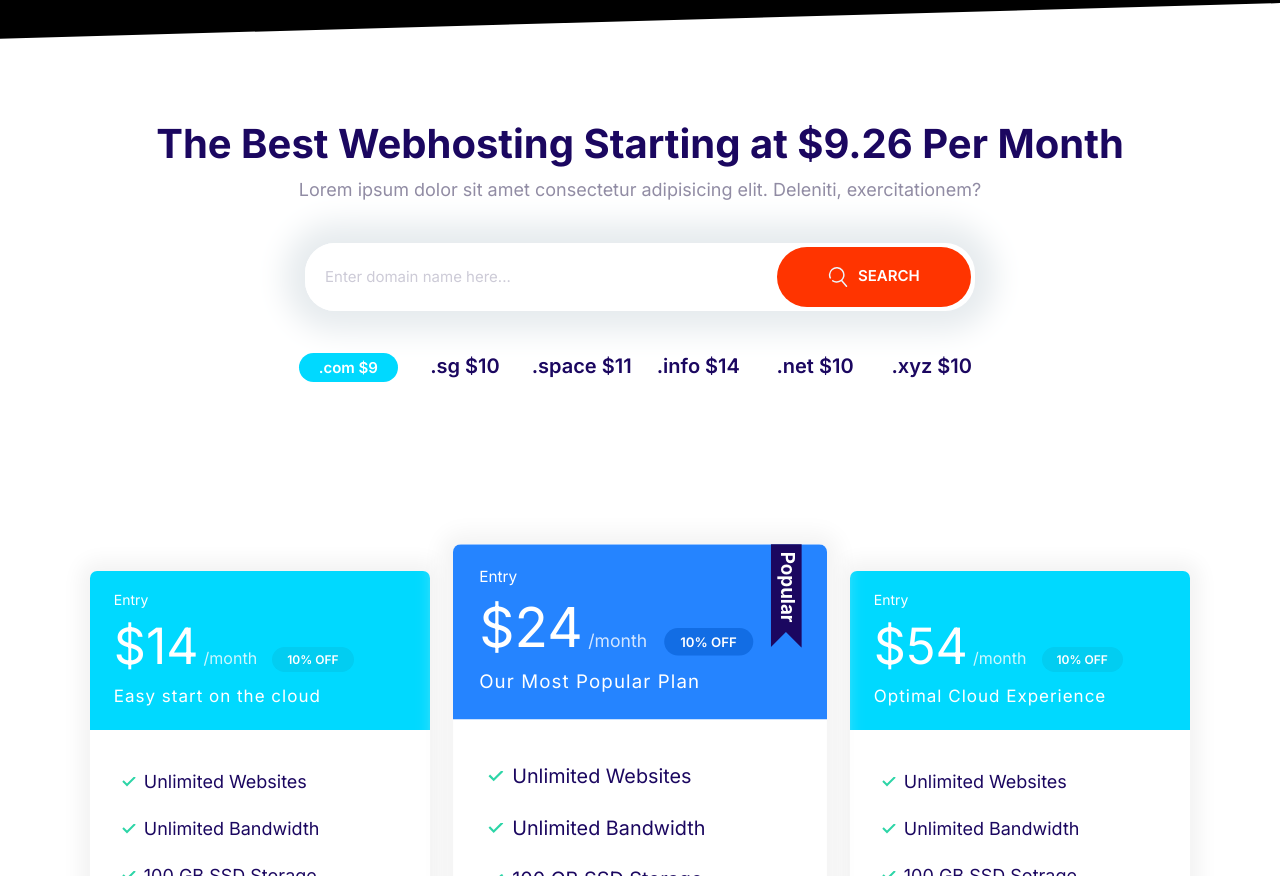
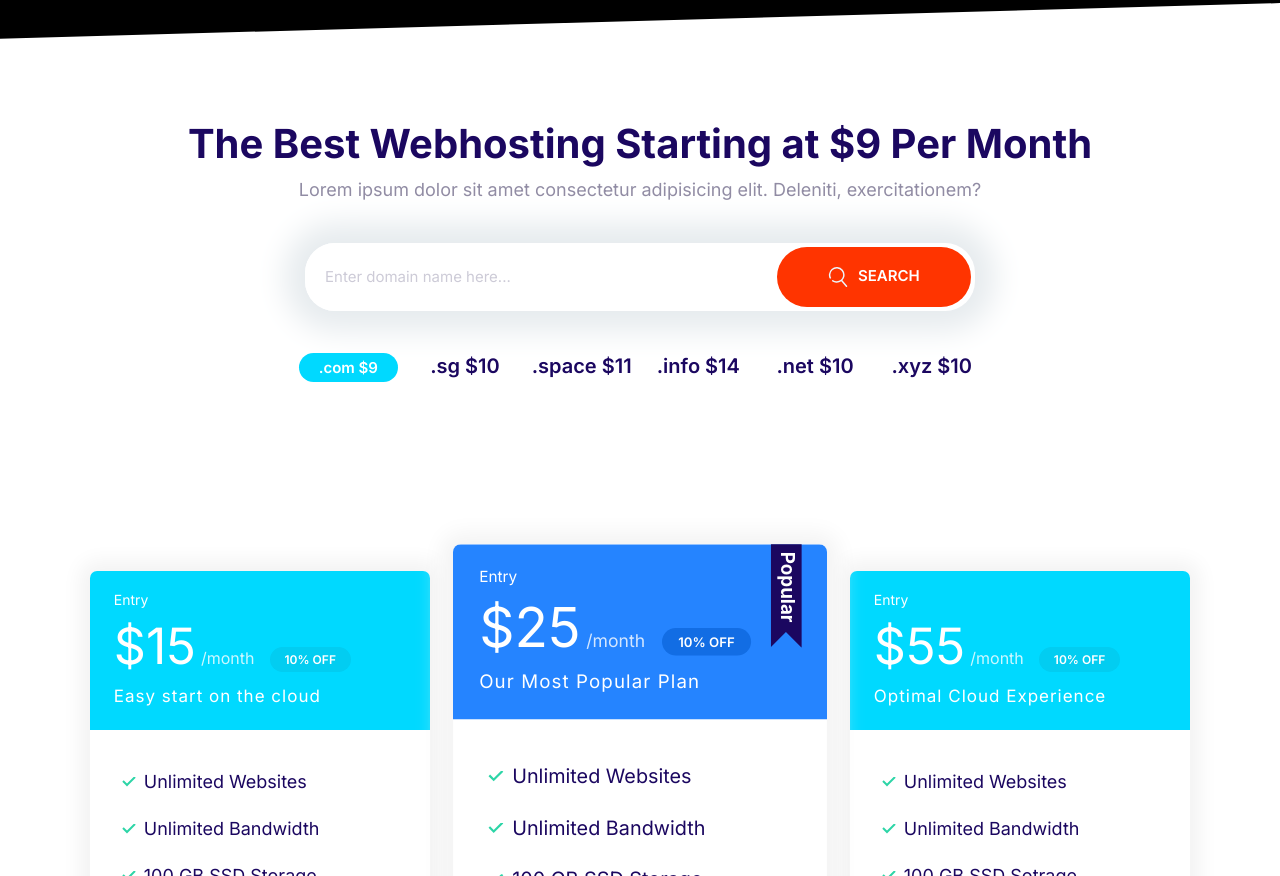
Before and after one commit to Leonard-McCook/Moshify, a website built with Parcel: page index.html in a window 1280 px wide. Shown: the part 740-1616 px from the top of the page. Built offline with nearby package versions, Linux system fonts and the light colour scheme.

Commit message:
Update the prices.

```diff
--- a/index.html
+++ b/index.html
@@ -66,7 +66,7 @@
     </section>
     <section data-aos="fade-up" class="block container block-domain">
       <header class="block__header">
-        <h2>The Best Webhosting Starting at $9.26 Per Month</h2>
+        <h2>The Best Webhosting Starting at $9 Per Month</h2>
         <p>
           Lorem ipsum dolor sit amet consectetur adipisicing elit. Deleniti,
           exercitationem?
@@ -99,7 +99,7 @@
           <div class="card card--secondary">
             <header class="card__header">
               <h3 class="plan__name">Entry</h3>
-              <span class="plan__price">$14</span>
+              <span class="plan__price">$15</span>
               <span class="plan__billing-cycle">/month</span>
               <span class="badge badge--secondary badge--small">10% OFF</span>
               <span class="plan__description">Easy start on the cloud</span>
@@ -119,7 +119,7 @@
           <div class="card card--primary">
             <header class="card__header">
               <h3 class="plan__name">Entry</h3>
-              <span class="plan__price">$24</span>
+              <span class="plan__price">$25</span>
               <span class="plan__billing-cycle">/month</span>
               <span class="badge badge--primary badge--small">10% OFF</span>
               <span class="plan__description">Our Most Popular Plan</span>
@@ -140,7 +140,7 @@
           <div class="card card--secondary">
             <header class="card__header">
               <h3 class="plan__name">Entry</h3>
-              <span class="plan__price">$54</span>
+              <span class="plan__price">$55</span>
               <span class="plan__billing-cycle">/month</span>
               <span class="badge badge--secondary badge--small">10% OFF</span>
               <span class="plan__description">Optimal Cloud Experience</span>
```
